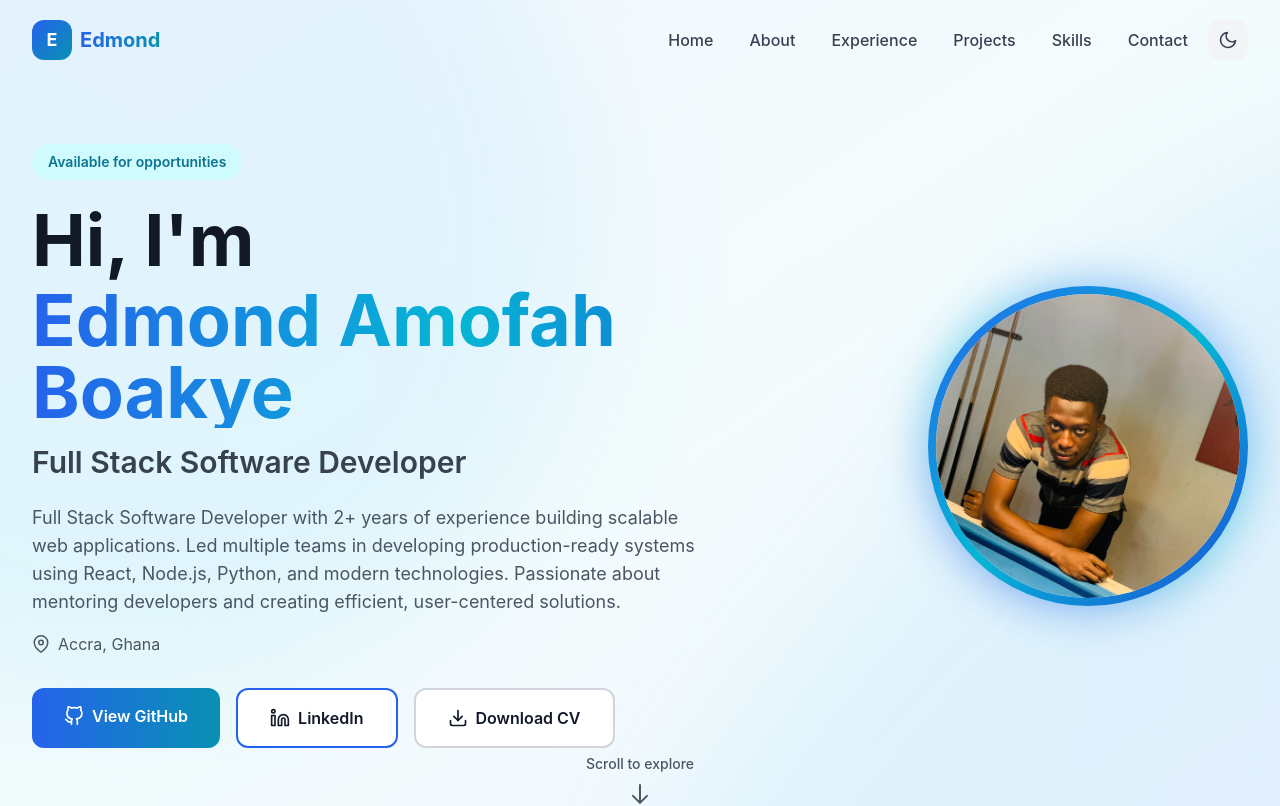
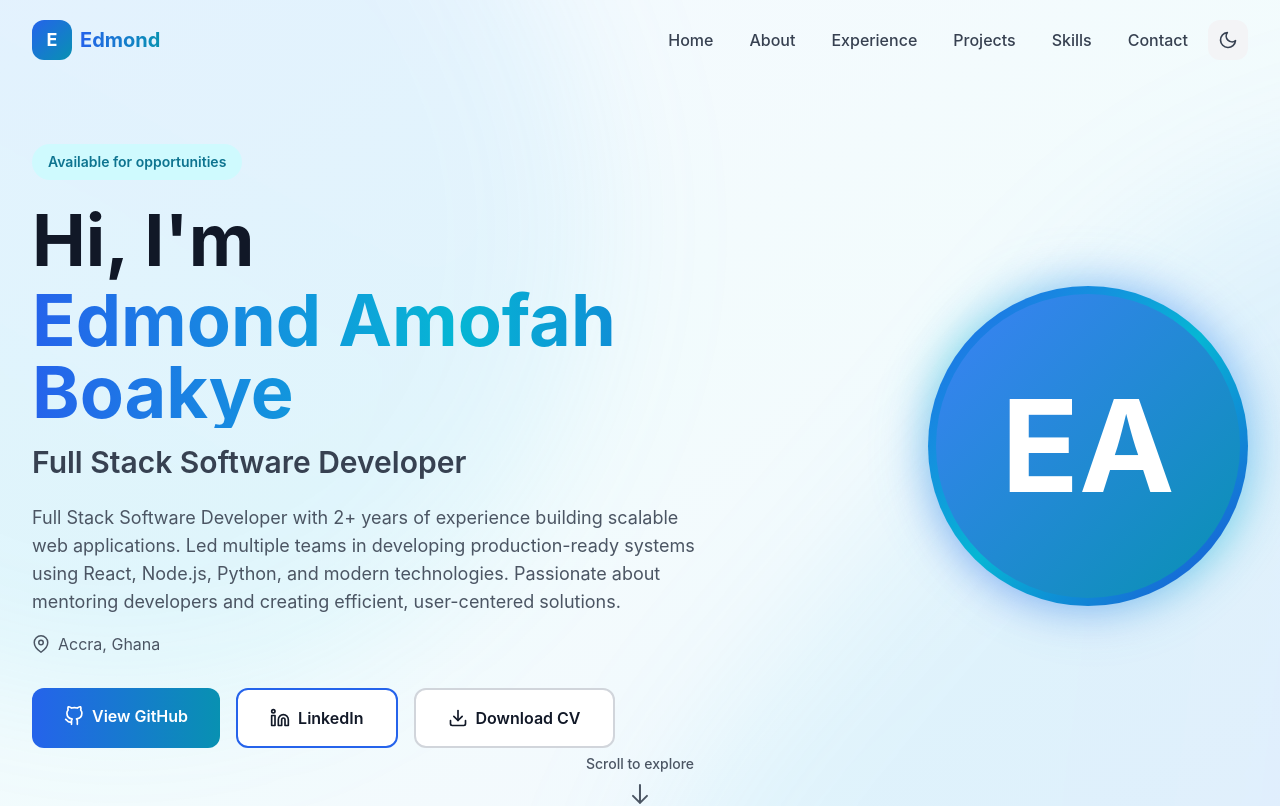
Before and after one commit to Edmond-Amofah-Boakye/Edmond_Portfolio-, a React (Vite) app: page / in a window 1280 px wide. Shown: the top 806 px of the page. Built offline with nearby package versions, Linux system fonts and the light colour scheme.

Commit message:
remove profile picture and name from hero component

```diff
--- a/src/components/Hero.tsx
+++ b/src/components/Hero.tsx
@@ -64,15 +64,12 @@ const Hero: React.FC = () => {
                 className="absolute inset-0 rounded-full bg-gradient-to-r from-blue-500 via-cyan-500 to-blue-600 blur-xl opacity-60"
               />
 
-              {/* Profile Image */}
+              {/* Profile Image Placeholder */}
               <div className="relative w-64 h-64 md:w-80 md:h-80 rounded-full bg-gradient-to-br from-blue-600 via-cyan-500 to-blue-700 p-2">
-                <div className="w-full h-full rounded-full bg-gray-100 dark:bg-gray-800 flex items-center justify-center overflow-hidden">
-                  <img
-                    src="/profile_image_one.jpeg"
-                    alt={personalInfo.name}
-                    className="w-full h-full object-cover scale-150"
-                    style={{ objectPosition: 'center 30%' }}
-                  />
+                <div className="w-full h-full rounded-full bg-gradient-to-br from-blue-500 to-cyan-600 flex items-center justify-center overflow-hidden">
+                  <div className="text-8xl md:text-9xl font-bold text-white">
+                    EA
+                  </div>
                 </div>
               </div>
             </div>
```
